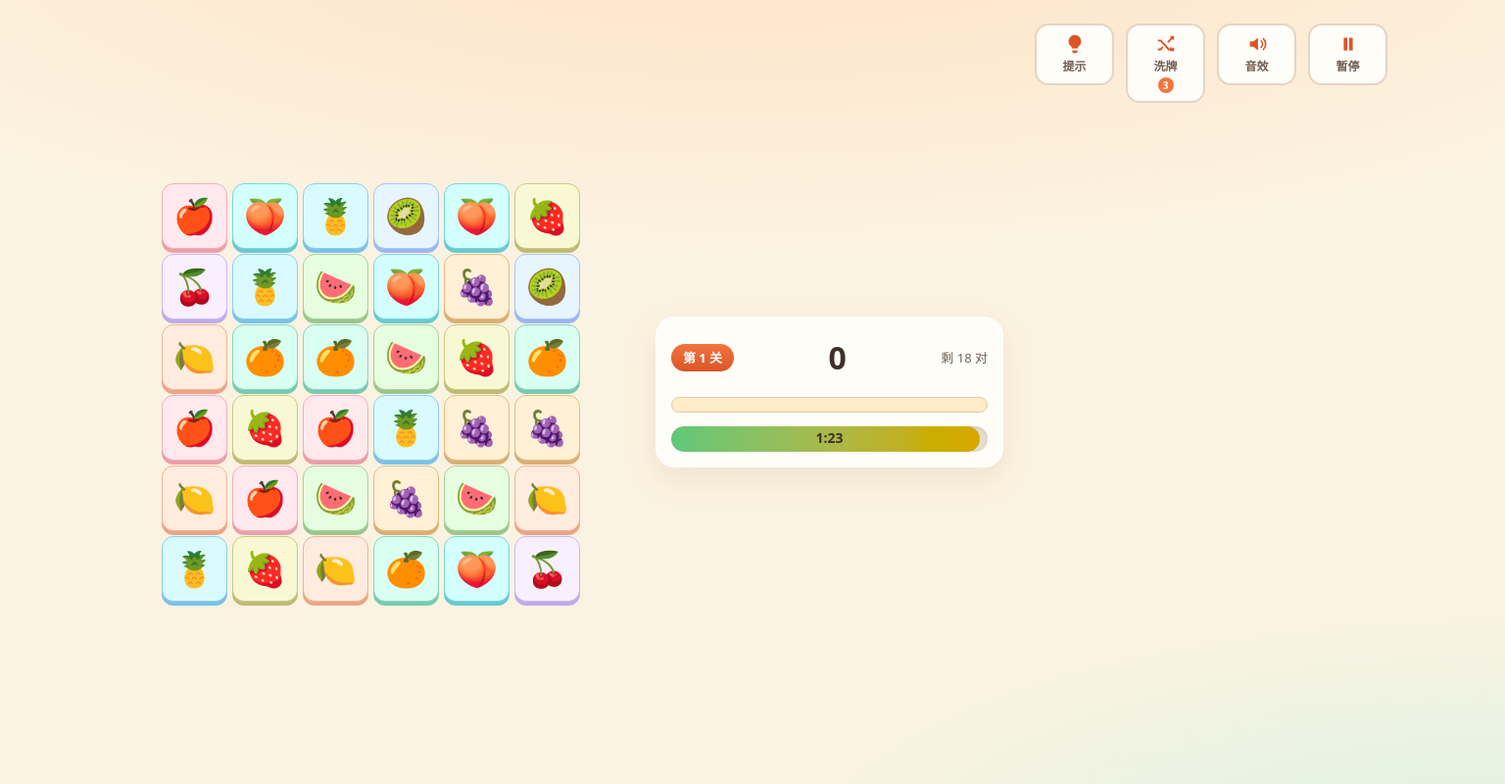
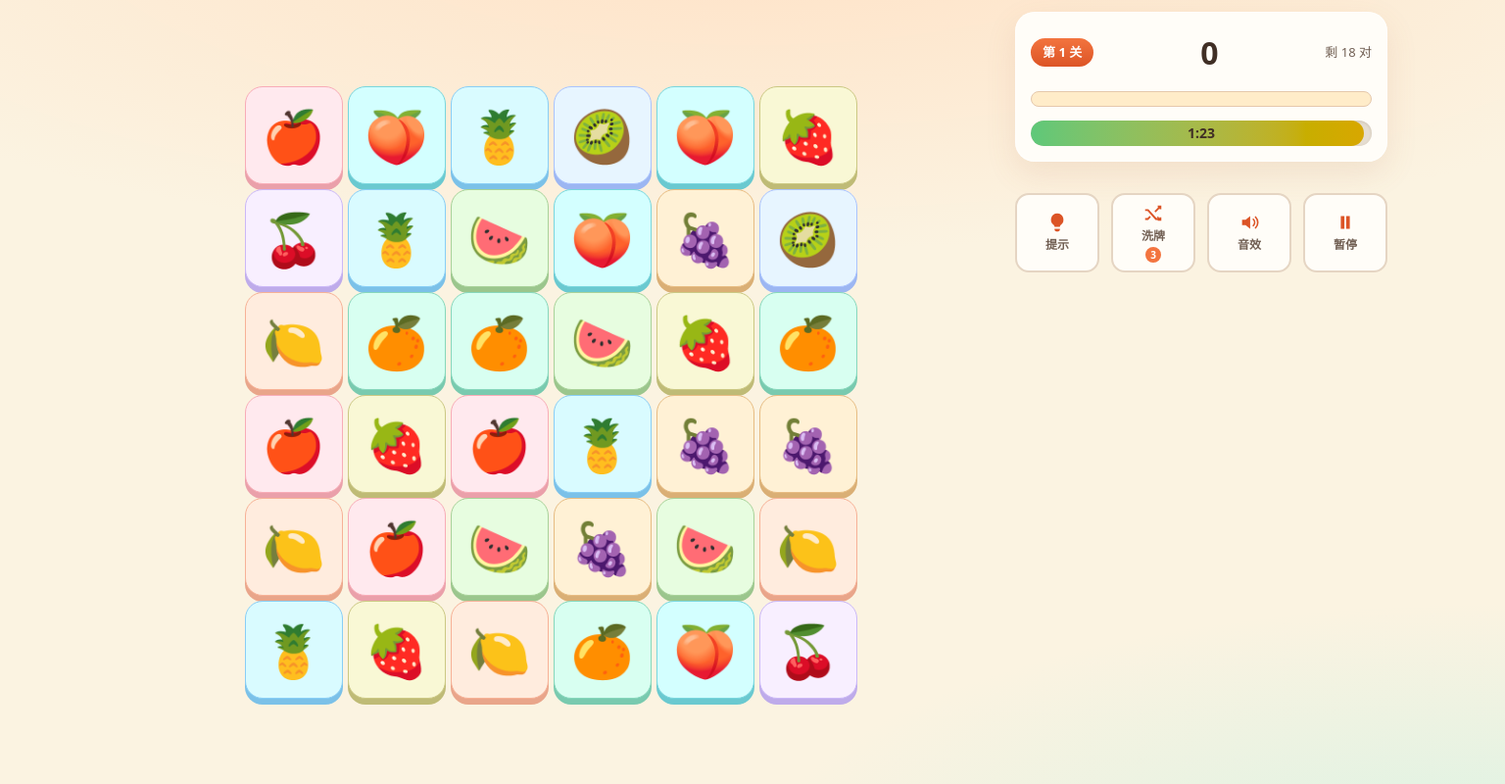
Before and after one commit to QingFengpoor/happy-search, a plain HTML site: page app/index.html in a window 1536 px wide. Both pictures are taken after a click on the button "开始游戏". Shown: the whole page at 98% size. Drawn offline with Linux system fonts and the light colour scheme.

Commit message:
fix(layout): 修复 PC 分栏布局，HUD 被拉满高度与工具栏错位
1. layoutBoard(): 居中判据 W>=700 用的是棋盘容器自身宽度（实测 517px），
   永远不成立，棋盘始终 stretch、在满高容器里悬空。改为按父容器宽度判定。
2. .hud 在分栏断点里是 flex:1，会吸收全部剩余高度，被拉成 876px 空壳；
   改为按内容自适应。
3. HUD 与工具栏原本是平级 flex 子项，PC 端会被排成三列、工具栏落到面板右侧；
   改用 CSS grid 两列布局：棋盘占左列，HUD 与工具栏堆叠在右列。
   不改 DOM 结构，移动端视觉顺序完全不变。

验证：8 种视口（手机/平板/笔记本/桌面）全部通过——标题页不露游戏、
游戏页不露标题、暂停返回主页正常、无横向溢出、桌面端无多余滚动。
版本 v24 -> v25。

```diff
--- a/app/src/main.js
+++ b/app/src/main.js
@@ -54,7 +54,7 @@ const CLOCK_BONUS = 15;      // 时钟块加时（秒）
 /* ---------- 运行日志（排查问题用：关键事件 + 计数快照，可开关可导出） ---------- */
 const LOG_KEY = "llk_log_v1";
 const LOG_MAX = 300;
-const BUILD = "v24";   /* 每次发布递增：日志里带版本号，便于确认玩家跑的是不是最新代码 */
+const BUILD = "v25";   /* 每次发布递增：日志里带版本号，便于确认玩家跑的是不是最新代码 */
 let gameLog = [];
 let logSeq = 0;
 try{
@@ -495,8 +495,10 @@ function layoutBoard(){
   const bw = G.cols * cell + (G.cols - 1) * gap + pad * 2;
   const bh = G.rows * cell + (G.rows - 1) * gap + pad * 2;
   els.link.setAttribute("viewBox", `0 0 ${bw} ${bh}`);
-  /* 宽屏（分栏布局）：让棋盘相对面板垂直居中，避免顶到侧栏顶部 */
-  outer.style.alignItems = W >= 700 ? "center" : "stretch";
+  /* 宽屏（分栏布局）：让棋盘相对面板垂直居中，避免顶到侧栏顶部。
+     以所在容器的实际宽度判定，因为棋盘容器自身宽度总是远小于 700px。 */
+  const hostW = (outer.parentElement || outer).clientWidth;
+  outer.style.alignItems = hostW >= 700 ? "center" : "stretch";
   G._metrics = { cell, gap, pad };
 }
 
--- a/app/src/style.css
+++ b/app/src/style.css
@@ -195,33 +195,33 @@ button{cursor:pointer;font:inherit;color:inherit;background:none;border:none;
 .toast[hidden]{display:none}
 @keyframes toast-in{from{transform:translate(-50%,10px);opacity:0}to{transform:translate(-50%,0);opacity:1}}
 
-/* ===== 平板 / PC 横屏适配：棋盘与操作面板左右分栏 ===== */
+/* ===== 平板 / PC 横屏适配：棋盘在左，HUD + 工具栏在右侧一栏 ===== */
+/* 不改 DOM：移动端视觉顺序是 HUD → 棋盘 → 工具栏（DOM 顺序即如此）。
+   PC 端用 grid 把棋盘放左列，HUD 与工具栏堆叠进右列。 */
 @media (min-width:900px) and (min-height:520px){
-  #screen-game{max-width:1180px;display:flex;flex-direction:row;align-items:stretch;gap:24px}
-  #screen-game .board-outer{flex:1.6;order:1}
-  /* 操作面板作为独立侧栏：HUD 与工具栏合成一栏 */
-  #screen-game .hud{order:2;flex:1;justify-content:center;max-width:360px;gap:14px;padding:16px;
+  #screen-game{max-width:1180px;display:grid;
+    grid-template-columns:minmax(0,1fr) 320px;
+    grid-template-rows:auto 1fr;
+    grid-template-areas:"board hud" "board bar";
+    gap:12px 24px;align-content:stretch}
+  #screen-game .board-outer{grid-area:board;flex:none;min-width:0}
+  #screen-game .hud{grid-area:hud;align-self:end;justify-content:flex-start;gap:14px;padding:16px;
     background:var(--card);border-radius:20px;
     box-shadow:0 12px 32px oklch(0.6 0.1 50 / .12),inset 0 0 0 1px oklch(1 0 0 / .6)}
-  #screen-game .action-bar{order:3;flex-direction:row;flex:none;width:100%;max-width:360px;
-    justify-content:flex-start;align-items:flex-start;align-self:flex-start;
-    padding-top:0;gap:12px;margin-top:12px}
-  #screen-game .btn-tool{min-height:56px;flex:1;min-width:0}
+  #screen-game .action-bar{grid-area:bar;flex-direction:row;align-self:start;
+    width:100%;padding-top:0;gap:12px}
+  #screen-game .btn-tool{min-height:64px;flex:1;min-width:0}
 }
-/* 笔记本中等高度：工具栏与 HUD 作为一个整体垂直居中 */
-@media (min-width:900px) and (min-height:520px) and (max-height:899px){
-  #screen-game{align-items:center}
-  #screen-game .hud{justify-content:flex-start}
-  #screen-game .action-bar{margin-top:12px}
-}
-/* 大桌面高窗口：内容在各自顶部对齐，工具栏跟随 HUD */
-@media (min-width:900px) and (min-height:900px){
-  #screen-game .hud{justify-content:flex-start}
-}
-@media (min-width:900px) and (min-height:520px) and (max-width:1199px){
-  /* 中屏（笔记本）：侧栏纵向排列，工具按钮恢复竖排以节省宽度 */
-  #screen-game .hud{max-width:300px}
-  #screen-game .action-bar{flex-direction:column;width:96px;max-width:none;margin-top:0}
+/* 大桌面：侧栏加宽，棋盘格子更大 */
+@media (min-width:1440px) and (min-height:700px){
+  #screen-game{max-width:1320px;grid-template-columns:minmax(0,1fr) 380px;gap:12px 32px}
+  .title-card{max-width:680px;padding:48px 40px 32px}
+  .title-logo{width:144px;height:144px}
+  .title-name{font-size:44px}
+  .level-btn{width:64px;height:64px}
+  .hud-score-num{font-size:32px}
+  .timer-track{height:26px}
+  .timer-text{font-size:14px}
 }
 /* 横屏手机（高度不够放右侧面板）：棋盘放大，HUD 与工具栏压扁横排 */
 @media (min-width:700px) and (max-height:519px){
@@ -235,7 +235,6 @@ button{cursor:pointer;font:inherit;color:inherit;background:none;border:none;
 }
 @media (min-width:1440px) and (min-height:700px){
   #screen-game{max-width:1320px;gap:32px}
-  #screen-game .hud{max-width:400px}
   .title-card{max-width:680px;padding:48px 40px 32px}
   .title-logo{width:144px;height:144px}
   .title-name{font-size:44px}
--- a/app/sw.js
+++ b/app/sw.js
@@ -8,7 +8,7 @@
  * 发版约定：每次发布同时递增此处的 CACHE 与 main.js 里的 BUILD。
  * 缓存名变化会在 activate 时清掉所有旧缓存，避免新旧代码混跑。
  */
-const CACHE = "llk-v24";
+const CACHE = "llk-v25";
 const ASSETS = [
   "./",
   "./index.html",
```
Also changed, not shown: 1 other file.
